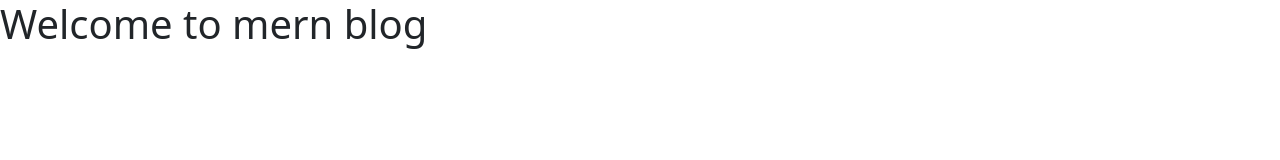
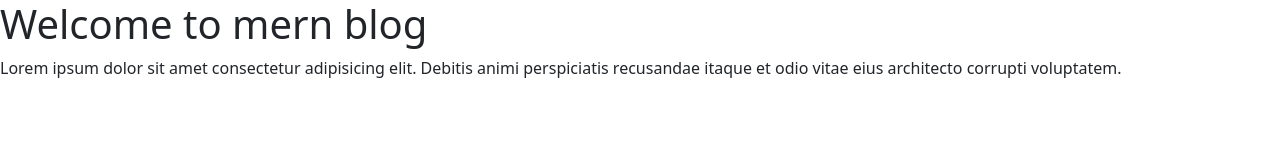
Before and after one commit to aartiwadgaonkar/mern-blog, a website: page public/index.html in a window 1280 px wide. Drawn offline with nearby package versions, Linux system fonts and the light colour scheme.

Commit message:
para added

```diff
--- a/public/index.html
+++ b/public/index.html
@@ -10,6 +10,8 @@
 
 <body>
     <h1>Welcome to mern blog</h1>
+    <p>Lorem ipsum dolor sit amet consectetur adipisicing elit. Debitis animi perspiciatis recusandae itaque et odio
+        vitae eius architecto corrupti voluptatem.</p>
     <script src="https://cdn.jsdelivr.net/npm/bootstrap@5.2.0-beta1/dist/js/bootstrap.bundle.min.js"></script>
 </body>
 
```
